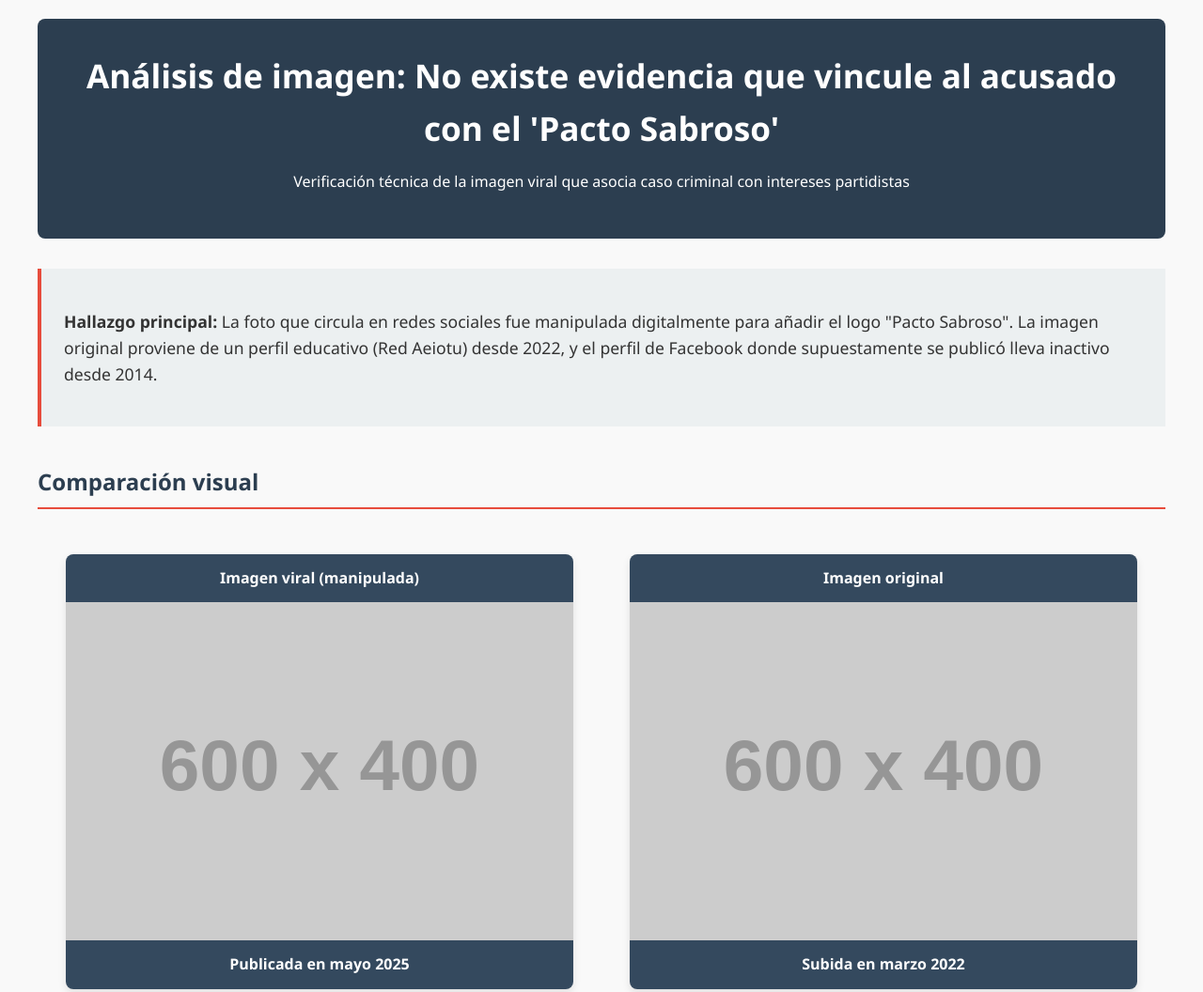
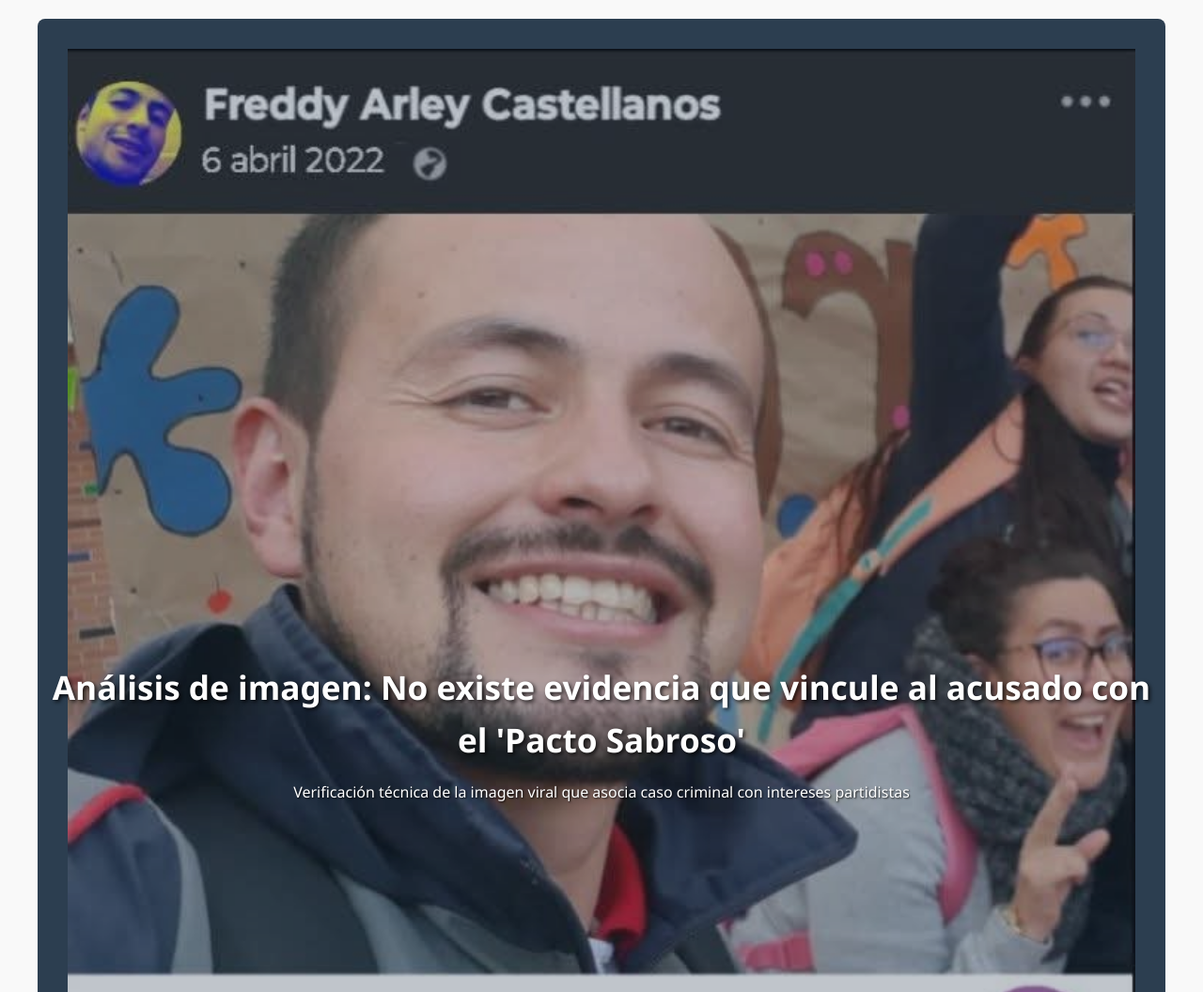
Before and after one commit to Hyperconectado/Investigacion_foto_Pacto_sabroso, a plain HTML site: page index.html in a window 1280 px wide. Shown: the top 1056 px of the page at 94% size. Drawn offline with Linux system fonts and the light colour scheme; placeholder pictures from the web are drawn by us.

Commit message:
Pruebas con imagen inicial

```diff
--- a/index.html
+++ b/index.html
@@ -139,10 +139,13 @@
     </style>
 </head>
 <body>
-    <header>
-        <h1>Análisis de imagen: No existe evidencia que vincule al acusado con el 'Pacto Sabroso'</h1>
-        <p>Verificación técnica de la imagen viral que asocia caso criminal con intereses partidistas</p>
-    </header>
+<header style="position: relative;">
+    <img src="images/IMG_0678.JPG" alt="Imagen de análisis" style="width: 100%; height: auto; opacity: 0.7;">
+    <div style="position: absolute; top: 50%; left: 50%; transform: translate(-50%, -50%); text-align: center; color: white; width: 100%;">
+        <h1 style="text-shadow: 2px 2px 4px rgba(0,0,0,0.8);">Análisis de imagen: No existe evidencia que vincule al acusado con el 'Pacto Sabroso'</h1>
+        <p style="text-shadow: 1px 1px 2px rgba(0,0,0,0.8);">Verificación técnica de la imagen viral que asocia caso criminal con intereses partidistas</p>
+    </div>
+</header>
 
     <div class="summary">
         <p><strong>Hallazgo principal:</strong> La foto que circula en redes sociales fue manipulada digitalmente para añadir el logo "Pacto Sabroso". La imagen original proviene de un perfil educativo (Red Aeiotu) desde 2022, y el perfil de Facebook donde supuestamente se publicó lleva inactivo desde 2014.</p>
```
